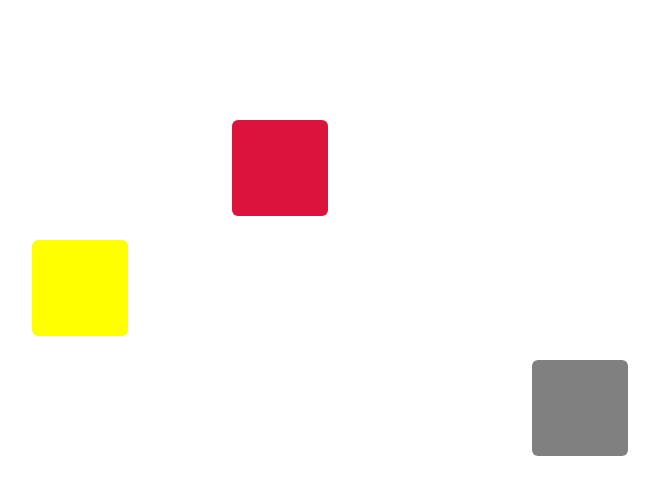
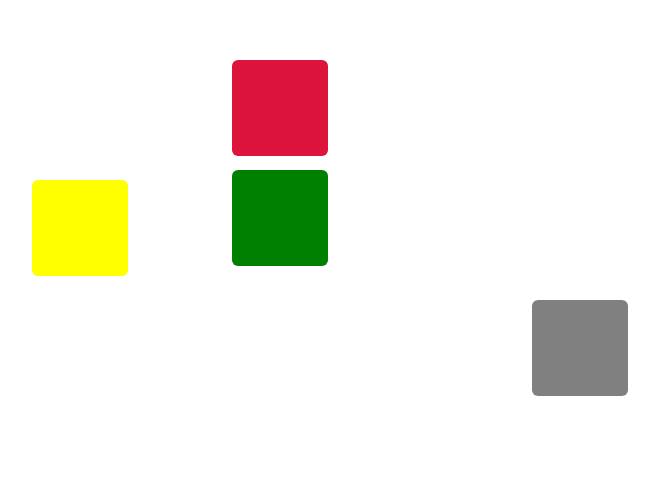
Before and after one commit to Muhammad-Ahmed94/GSAP-ANIMATIONS, a React (Vite) app: page / in a window 1280 px wide. Shown: the part 112-606 px from the top of the page, without its empty margins (360-1019 px from the left). Built offline with nearby package versions, Linux system fonts and the light colour scheme.

Commit message:
update: update to box animations new element added.

```diff
--- a/src/App.tsx
+++ b/src/App.tsx
@@ -5,6 +5,7 @@ const App = () => {
   const boxRef1 = useRef(null);
   const boxRef2= useRef(null);
   const boxRef3 = useRef(null);
+  const boxRef4 = useRef(null);
 
   useEffect(() => {
     gsap.to(boxRef1.current, {
@@ -24,8 +25,16 @@ const App = () => {
     gsap.to(boxRef3.current, {
       x: 300,
       duration: 3,
+      delay: 1,
       backgroundColor: "gray",
-    })
+    });
+
+    gsap.to(boxRef4.current, {
+      y: -250,
+      duration: 3,
+      delay: 1,
+      backgroundColor: "green",
+    });
   }, []);
 
   return (
@@ -33,6 +42,7 @@ const App = () => {
       <div ref={boxRef1} className="w-24 h-24 rounded-md bg-slate-600 text-center"></div>
       <div ref={boxRef2} className="w-24 h-24 rounded-md bg-slate-600 text-center"></div>
       <div ref={boxRef3} className="w-24 h-24 rounded-md bg-slate-600 text-center"></div>
+      <div ref={boxRef4} className="w-24 h-24 rounded-md bg-slate-600 text-center"></div>
     </div>
   );
 };
```
